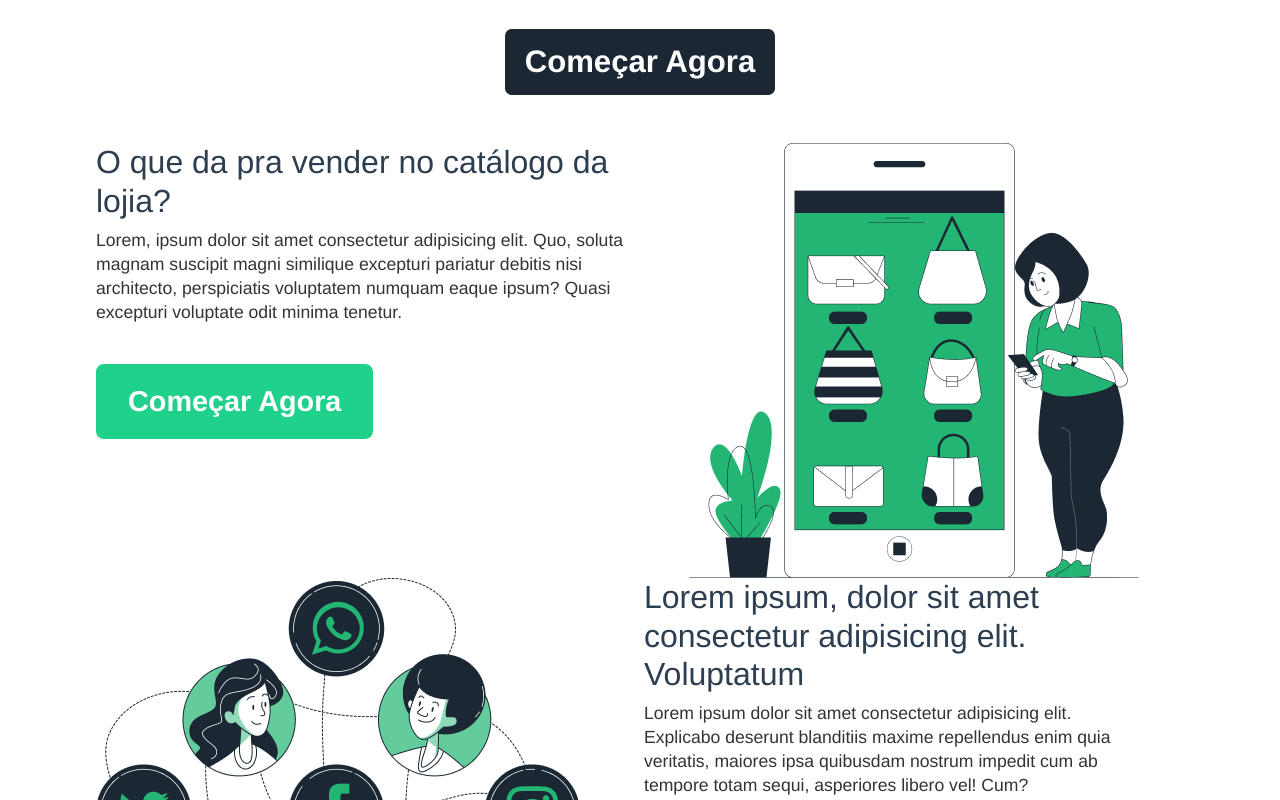
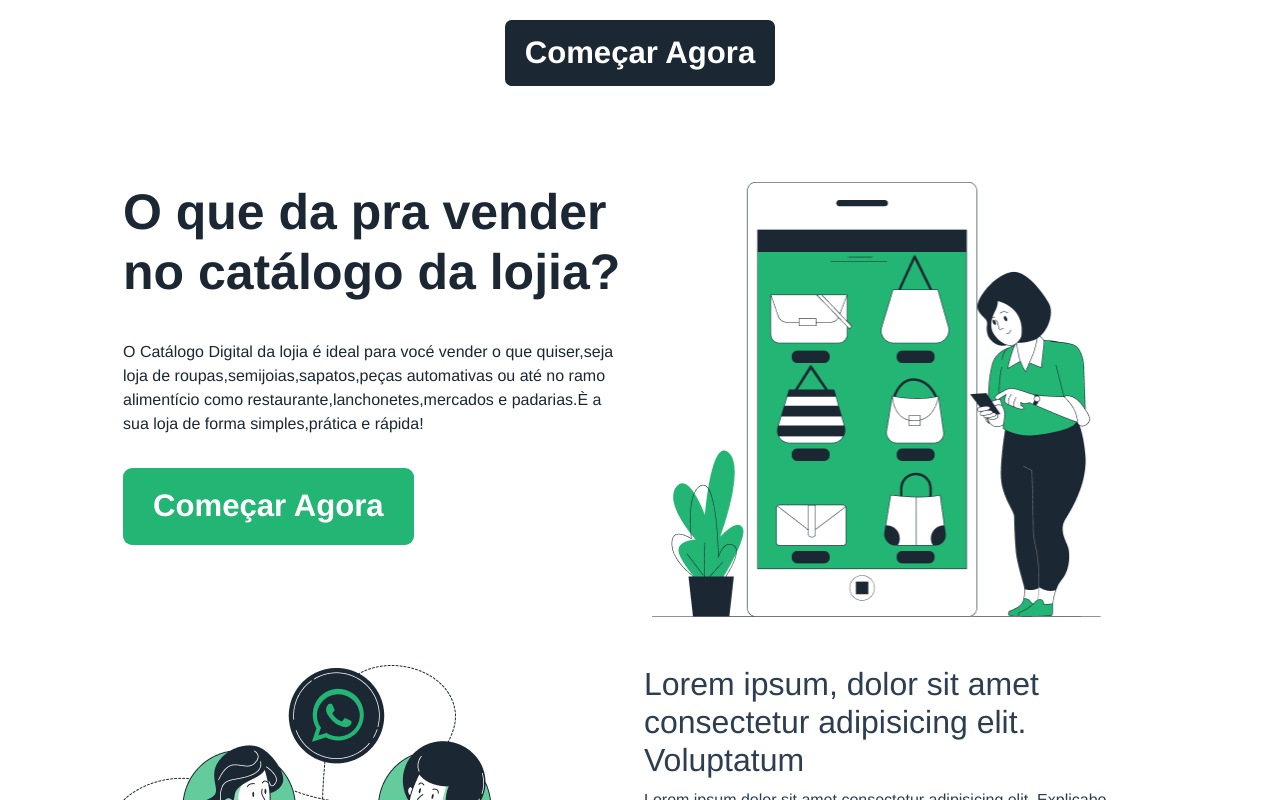
Before and after one commit to doboy75/lojia404, a Vue app: page / in a window 1280 px wide. Shown: the part 2360-3160 px from the top of the page. Built offline with nearby package versions, Linux system fonts and the light colour scheme.

Commit message:
alterando o componente como vender

```diff
--- a/src/components/ComoVender.vue
+++ b/src/components/ComoVender.vue
@@ -111,7 +111,7 @@
       padding: 10px 20px;
     "
   >
-    Começar Agora
+    {{ btntext }}
   </button>
 </template>
 
@@ -133,6 +133,7 @@ export default {
       text_3: "Você recebe o pedido no whatsApp",
       imgmoca: "../assets/vetor passo 1.png",
       descricaoimg: "uma moça escolhendo itens",
+      btntext: "Começar Agora",
     };
   },
 };
--- a/src/components/ComponenteHero.vue
+++ b/src/components/ComponenteHero.vue
@@ -37,6 +37,7 @@
             font-size: 27.22px;
             font-weight: 700;
             margin-top: 32px;
+            cursor: pointer;
           "
         >
           Começar Agora
--- a/src/components/ComponenteNavegacao.vue
+++ b/src/components/ComponenteNavegacao.vue
@@ -42,6 +42,7 @@
           font-size: 14.1px;
           border-radius: 9px;
           font-weight: 700;
+          cursor: pointer;
         "
       >
         Começar agora
--- a/src/components/OqueVender.vue
+++ b/src/components/OqueVender.vue
@@ -1,18 +1,45 @@
 <template>
-  <section :class="centralizar">
-    <div :class="tamanhoContainer">
-      <div :class="caixatexto">
-        <h2>O que da pra vender no catálogo da lojia?</h2>
-        <p>
-          Lorem, ipsum dolor sit amet consectetur adipisicing elit. Quo, soluta
-          magnam suscipit magni similique excepturi pariatur debitis nisi
-          architecto, perspiciatis voluptatem numquam eaque ipsum? Quasi
-          excepturi voluptate odit minima tenetur.
+  <section class="d-flex justify-content-center container-fluided">
+    <div class="row p-5 text-start" style="width: 1154px">
+      <div class="col">
+        <h2 style="font-size: 50px; font-weight: 700; color: #1b2733">
+          {{ textoCatalogo }}
+        </h2>
+        <p
+          style="
+            color: #1b2733;
+            font-size: 20 px;
+            font-weight: 300;
+            margin-top: 38px;
+          "
+        >
+          {{ conteudoCatalogo }}
         </p>
-        <button :class="bt">Começar Agora</button>
+        <button
+          class="d-flex justify-content-center"
+          style="
+            padding: 15px 30px;
+            border-radius: 9px;
+            background-color: #22b573;
+            color: #ffffff;
+
+            font-weight: 700;
+            margin-top: 32px;
+            cursor: pointer;
+            border: none;
+            font-size: 31.14px;
+            margin-bottom: 40.61px;
+          "
+        >
+          {{ textbtn }}
+        </button>
       </div>
-      <div>
-        <img :class="imagem" src="../assets/bro.png" :alt="descrição" />
+      <div class="col">
+        <img
+          src="../assets/bro.png"
+          :alt="descrição"
+          style="width: 493.85px; height: 434.22px"
+        />
       </div>
     </div>
   </section>
@@ -24,52 +51,12 @@ export default {
 
   data() {
     return {
-      centralizar: "centro",
-      tamanhoContainer: "container-4",
       descrição: "mulher segurando um celular",
-      imagem: "imagem",
-      bt: "botao",
+      textoCatalogo: "  O que da pra vender no catálogo da lojia?",
+      conteudoCatalogo:
+        "O Catálogo Digital da lojia é ideal para vocé vender o que quiser,seja loja de roupas,semijoias,sapatos,peças automativas ou até no ramo alimentício como restaurante,lanchonetes,mercados e padarias.È a sua loja de forma simples,prática e  rápida!",
+      textbtn: "Começar Agora",
     };
   },
 };
 </script>
-
-<style>
-.imagem {
-  text-align: start;
-}
-.centro {
-  padding: 0 3rem;
-  justify-content: center;
-  display: flex;
-}
-.container-4 {
-  width: 68rem;
-  display: flex;
-  gap: 2rem;
-  text-align: start;
-}
-.caixatexto {
-}
-h2 {
-  font-size: 2.2rem;
-  margin-bottom: 1.2rem;
-  color: #000;
-}
-p {
-  color: #333;
-  line-height: 24px;
-  font-size: 1.1rem;
-}
-.botao {
-  font-size: 1.8rem;
-  margin-top: 1.5rem;
-  padding: 0.8rem 1.5rem;
-  background-color: #42b983;
-  color: #fff;
-  border: none;
-  border-radius: 9px;
-  font-weight: 700;
-  cursor: pointer;
-}
-</style>
```
